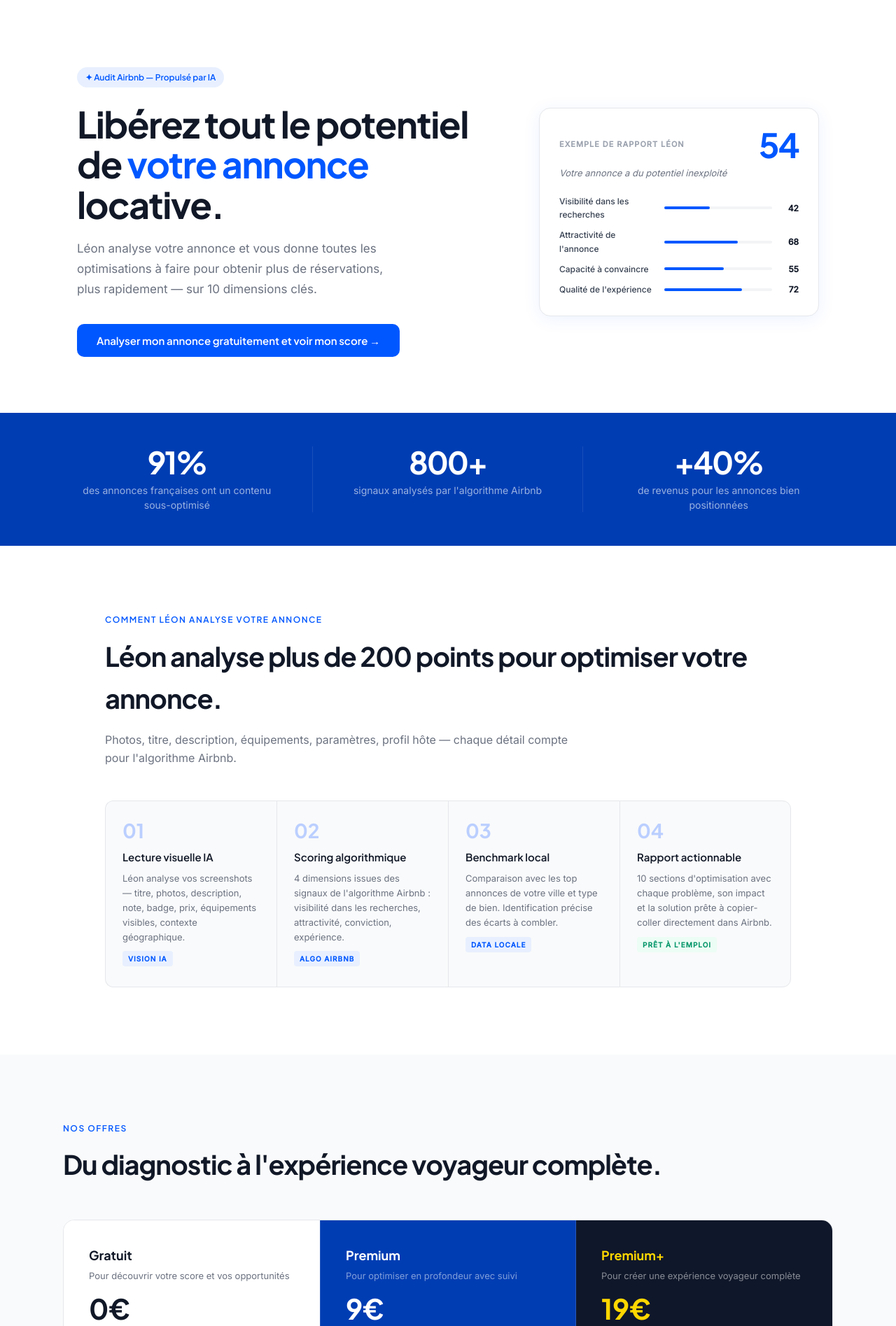
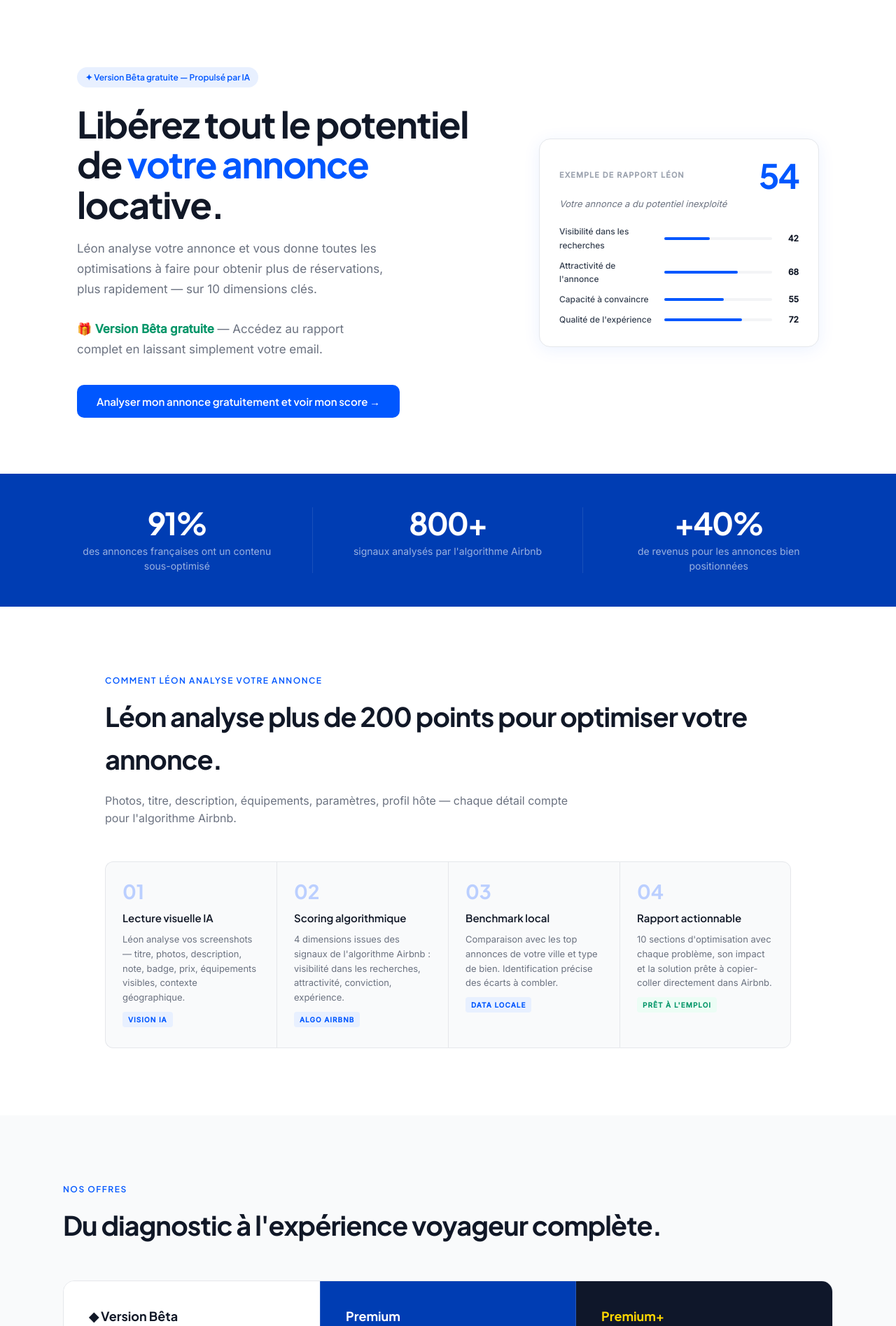
Before and after one commit to wolvillero/leon-audit-bis, a Flask app: page / in a window 1280 px wide. Shown: the part 64-1959 px from the top of the page at 70% size. Run offline with Flask 3, Linux system fonts and the light colour scheme.

Commit message:
Update index.html

```diff
--- a/templates/index.html
+++ b/templates/index.html
@@ -1,4 +1,3 @@
-
 <!DOCTYPE html>
 <html lang="fr">
 <head>
@@ -255,10 +254,10 @@ nav{display:flex;align-items:center;justify-content:space-between;padding:0 60px
 .email-gate-title{font-family:'Plus Jakarta Sans',sans-serif;font-size:22px;font-weight:700;color:var(--ink);margin-bottom:8px;letter-spacing:-.5px}
 .email-gate-sub{font-size:14px;color:var(--i3);line-height:1.7;margin-bottom:24px;max-width:380px;margin-left:auto;margin-right:auto}
 .email-gate-beta{display:inline-block;font-size:11px;font-weight:700;background:var(--gl);color:var(--green);padding:3px 10px;border-radius:100px;margin-bottom:16px;letter-spacing:.5px}
-.email-input-wrap{display:flex;gap:10px;max-width:380px;margin:0 auto}
-.email-input-wrap input{flex:1;border:1.5px solid var(--border);border-radius:8px;padding:12px 14px;font-family:'Inter',sans-serif;font-size:14px;outline:none;transition:border-color .2s}
+.email-input-wrap{display:flex;gap:10px;max-width:380px;margin:0 auto;flex-wrap:wrap}
+.email-input-wrap input{flex:1;min-width:180px;border:1.5px solid var(--border);border-radius:8px;padding:12px 14px;font-family:'Inter',sans-serif;font-size:16px;outline:none;transition:border-color .2s;-webkit-appearance:none}
 .email-input-wrap input:focus{border-color:var(--blue)}
-.btn-email-submit{background:var(--blue);color:#fff;border:none;padding:12px 20px;font-family:'Plus Jakarta Sans',sans-serif;font-size:14px;font-weight:600;border-radius:8px;cursor:pointer;white-space:nowrap;transition:background .2s}.btn-email-submit:hover{background:var(--bd)}
+.btn-email-submit{background:var(--blue);color:#fff;border:none;padding:14px 20px;font-family:'Plus Jakarta Sans',sans-serif;font-size:14px;font-weight:600;border-radius:8px;cursor:pointer;white-space:nowrap;transition:background .2s;min-height:48px;width:100%}.btn-email-submit:hover{background:var(--bd)}
 .email-gate-note{font-size:11px;color:var(--i4);margin-top:10px}
 .email-gate-perks{display:flex;flex-wrap:wrap;gap:8px;justify-content:center;margin-bottom:24px}
 .email-gate-perk{display:flex;align-items:center;gap:5px;font-size:12px;color:var(--i2);background:var(--bg2);border:1px solid var(--border);padding:5px 10px;border-radius:100px}
@@ -335,9 +334,9 @@ nav{display:flex;align-items:center;justify-content:space-between;padding:0 60px
 <div id="landing-page">
 <section class="hero">
   <div>
-    <div class="hero-badge">✦ Audit Airbnb — Propulsé par IA</div>
+    <div class="hero-badge">✦ Version Bêta gratuite — Propulsé par IA</div>
     <h1 class="j">Libérez tout le potentiel<br>de <span>votre annonce</span> locative.</h1>
-    <p class="hero-sub">Léon analyse votre annonce et vous donne toutes les optimisations à faire pour obtenir plus de réservations, plus rapidement — sur 10 dimensions clés.</p>
+    <p class="hero-sub">Léon analyse votre annonce et vous donne toutes les optimisations à faire pour obtenir plus de réservations, plus rapidement — sur 10 dimensions clés.<br><br><strong style="color:var(--green)">🎁 Version Bêta gratuite</strong> — Accédez au rapport complet en laissant simplement votre email.</p>
     <button class="hero-cta" onclick="openForm()">Analyser mon annonce gratuitement et voir mon score →</button>
   </div>
   <div class="hero-card">
@@ -376,8 +375,8 @@ nav{display:flex;align-items:center;justify-content:space-between;padding:0 60px
     <h2 class="s-title j">Du diagnostic à l'expérience voyageur complète.</h2>
     <div class="pricing-grid">
       <div class="p-col">
-        <div class="p-tier j">Gratuit</div>
-        <div class="p-desc">Pour découvrir votre score et vos opportunités</div>
+        <div class="p-tier j">◆ Version Bêta</div>
+        <div class="p-desc">Accès complet gratuit pendant la période de test</div>
         <div class="p-price j">0€</div>
         <hr class="p-divider">
         <ul class="p-items">
@@ -388,7 +387,7 @@ nav{display:flex;align-items:center;justify-content:space-between;padding:0 60px
           <li class="p-item"><div class="p-check g"><svg viewBox="0 0 10 10" fill="none" stroke="#059669" stroke-width="2"><path d="M2 5l2.5 2.5L8 3"/></svg></div>Titres et descriptions réécrites (5+ options)</li>
           <li class="p-item"><div class="p-check g"><svg viewBox="0 0 10 10" fill="none" stroke="#059669" stroke-width="2"><path d="M2 5l2.5 2.5L8 3"/></svg></div>Recommandations gifting personnalisées</li>
         </ul>
-        <button class="p-cta fc" onclick="openForm()" style="margin-top:auto">Commencer gratuitement →</button>
+        <button class="p-cta fc" onclick="openForm()" style="margin-top:auto">Tester la version Bêta gratuitement →</button>
       </div>
       <div class="p-col mid">
         <div class="p-tier j">Premium</div>
@@ -476,7 +475,16 @@ nav{display:flex;align-items:center;justify-content:space-between;padding:0 60px
       </div>
       <div class="form-step" id="step2">
         <div class="step-title j">Léon analyse votre annonce…</div>
-        <p class="step-sub">Environ 45 secondes pour une analyse complète sur 10 dimensions.</p>
+        <p class="step-sub">Analyse complète sur 10 dimensions — environ 45 secondes.</p>
+        <div style="margin:24px 0">
+          <div style="display:flex;justify-content:space-between;align-items:center;margin-bottom:8px">
+            <span id="progress-label" style="font-size:13px;font-weight:500;color:var(--ink)">Lecture et analyse visuelle IA…</span>
+            <span id="progress-pct" style="font-size:13px;font-weight:700;color:var(--blue)">0%</span>
+          </div>
+          <div style="height:8px;background:var(--bg3);border-radius:4px;overflow:hidden">
+            <div id="progress-bar-fill" style="height:100%;width:0%;background:var(--blue);border-radius:4px;transition:width .4s ease"></div>
+          </div>
+        </div>
         <div class="loading-wrap">
           <div class="loading-step-item active" id="load1">
             <div class="l-dot"></div><div class="l-spinner"></div>
@@ -505,8 +513,8 @@ nav{display:flex;align-items:center;justify-content:space-between;padding:0 60px
     <div class="confirm-text">Votre rapport sera perdu. Voulez-vous d'abord le télécharger en PDF ?</div>
     <div class="confirm-actions">
       <button class="btn-cancel" onclick="closeConfirm()">Annuler</button>
-      <button class="btn-pdf" onclick="downloadPDF()">Télécharger le PDF</button>
-      <button class="btn-confirm-exit" onclick="confirmExit()">Quitter sans sauvegarder</button>
+      <button class="btn-pdf" onclick="downloadPDF()">⬇ Télécharger le PDF</button>
+      <button class="btn-confirm-exit" onclick="confirmExit()">Quitter</button>
     </div>
   </div>
 </div>
@@ -548,6 +556,7 @@ nav{display:flex;align-items:center;justify-content:space-between;padding:0 60px
   <div class="report-nav">
     <button class="rn-logo j" onclick="askConfirmExit()">Léon<span>.</span></button>
     <div class="report-actions">
+      <button class="btn-new-audit" onclick="downloadReportPDF()" style="background:var(--blue);color:#fff;border-color:var(--blue)">⬇ Télécharger PDF</button>
       <button class="btn-new-audit" onclick="askConfirmExit()">← Nouvel audit</button>
     </div>
   </div>
@@ -609,12 +618,48 @@ function goHome2(){document.getElementById('report-page').style.display='none';d
 
 function downloadPDF(){
   closeConfirm();
-  var el=document.getElementById('report-page');
+  downloadReportPDF();
+}
+
+function downloadReportPDF(){
+  // Show all locked sections before printing
+  var blur=document.getElementById('locked-sections-blur');
+  var wall=document.getElementById('email-gate-wall');
+  var wrap=document.getElementById('locked-sections-wrap');
+  if(blur){blur.style.filter='none';blur.style.opacity='1';}
+  if(wall){wall.style.display='none';}
+  if(wrap){wrap.style.overflow='visible';}
+  document.querySelectorAll('.section-block').forEach(function(b){b.classList.add('visible');});
+
+  // Add print styles
   var style=document.createElement('style');
-  style.textContent='.report-nav,.section-tabs-wrap,.guide-banner,.report-actions{display:none!important}.report-wrap{padding:20px!important}';
+  style.id='print-style-temp';
+  style.textContent=`
+    @media print {
+      body > *:not(#report-page){display:none!important}
+      #report-page{display:block!important}
+      .report-nav,.section-tabs-wrap,.guide-banner,.report-actions,
+      .teaser-banner,.locked-overlay .lock-wall,#teaser-banner,
+      .btn-new-audit,.confirm-overlay,.guide-overlay,.form-overlay{display:none!important}
+      .report-wrap{padding:16px!important;max-width:100%!important}
+      .section-block{display:block!important;page-break-inside:avoid}
+      .locked-overlay{overflow:visible!important}
+      .lock-blur{filter:none!important;opacity:1!important;pointer-events:auto!important}
+      .prob-rec-row,.option-row{grid-template-columns:1fr 1fr}
+      .dims-grid{grid-template-columns:1fr 1fr}
+      .r-score-card{background:#003DB3!important;-webkit-print-color-adjust:exact;print-color-adjust:exact}
+      @page{margin:1.5cm;size:A4}
+    }
+  `;
   document.head.appendChild(style);
+
   window.print();
-  document.head.removeChild(style);
+
+  // Remove print style after
+  setTimeout(function(){
+    var s=document.getElementById('print-style-temp');
+    if(s)s.remove();
+  },1000);
 }
 
 function goToStep(n){
@@ -663,11 +708,44 @@ function setLoadStep(n){
     if(idx+1<n)el.classList.add('done');
     else if(idx+1===n)el.classList.add('active');
   });
+  var labels=['Lecture et analyse visuelle IA…','Scoring sur 4 dimensions…','Génération du rapport complet…','Rapport prêt !'];
+  var pcts=[0,35,65,100];
+  var fill=document.getElementById('progress-bar-fill');
+  var label=document.getElementById('progress-label');
+  var pct=document.getElementById('progress-pct');
+  if(fill)fill.style.width=pcts[n-1]+'%';
+  if(label)label.textContent=labels[n-1]||'';
+  if(pct)pct.textContent=pcts[n-1]+'%';
+}
+
+var _progressInterval=null;
+function startProgressAnimation(){
+  var fill=document.getElementById('progress-bar-fill');
+  var pct=document.getElementById('progress-pct');
+  if(!fill)return;
+  var current=parseInt(fill.style.width)||0;
+  _progressInterval=setInterval(function(){
+    var target=parseInt(fill.style.width)||0;
+    if(target<95){
+      var inc=target<35?0.8:target<65?0.5:0.2;
+      var next=Math.min(target+inc,95);
+      fill.style.width=next+'%';
+      if(pct)pct.textContent=Math.round(next)+'%';
+    }
+  },400);
+}
+function stopProgressAnimation(){
+  if(_progressInterval)clearInterval(_progressInterval);
+  var fill=document.getElementById('progress-bar-fill');
+  var pct=document.getElementById('progress-pct');
+  if(fill)fill.style.width='100%';
+  if(pct)pct.textContent='100%';
 }
 
 async function startAnalysis(){
   if(selectedFiles.length===0){alert('Déposez au moins un screenshot.');return;}
   goToStep(2);setLoadStep(1);
+  startProgressAnimation();
   setTimeout(function(){setLoadStep(2);},10000);
   setTimeout(function(){setLoadStep(3);},25000);
   var fd=new FormData();
@@ -675,7 +753,7 @@ async function startAnalysis(){
   try{
     var res=await fetch('/analyze',{method:'POST',body:fd});
     var data=await res.json();
-    if(data.success){setLoadStep(4);setTimeout(function(){renderReport(data);},600);}
+    if(data.success){stopProgressAnimation();setLoadStep(4);setTimeout(function(){renderReport(data);},600);}
     else{alert('Erreur : '+data.error);goToStep(1);}
   }catch(e){alert('Erreur de connexion.');goToStep(1);}
 }
@@ -980,26 +1058,28 @@ function scrollToEmailGate(){
 
 async function submitGateEmail(){
   var input = document.getElementById('gate-email-input');
-  var email = input ? input.value.trim() : '';
+  if(!input){return;}
+  var email = input.value.trim();
   if(!email || !email.includes('@')){
     input.style.borderColor='var(--red)';
-    setTimeout(function(){input.style.borderColor='var(--border)';},2000);
+    input.placeholder='Email invalide';
+    setTimeout(function(){input.style.borderColor='';input.placeholder='votre@email.fr';},2000);
     return;
   }
   var btn = document.querySelector('.btn-email-submit');
-  btn.textContent = '...';
-  btn.disabled = true;
+  if(btn){btn.textContent='...';btn.disabled=true;}
 
+  // Unlock immediately — don't wait for API
+  unlockFullReport(email);
+
+  // Save email in background
   try{
-    await fetch('/save-email',{
+    fetch('/save-email',{
       method:'POST',
       headers:{'Content-Type':'application/json'},
       body:JSON.stringify({email:email})
-    });
+    }).catch(function(){});
   }catch(e){}
-
-  // Unlock report regardless of API result
-  unlockFullReport(email);
 }
 
 function unlockFullReport(email){
```
